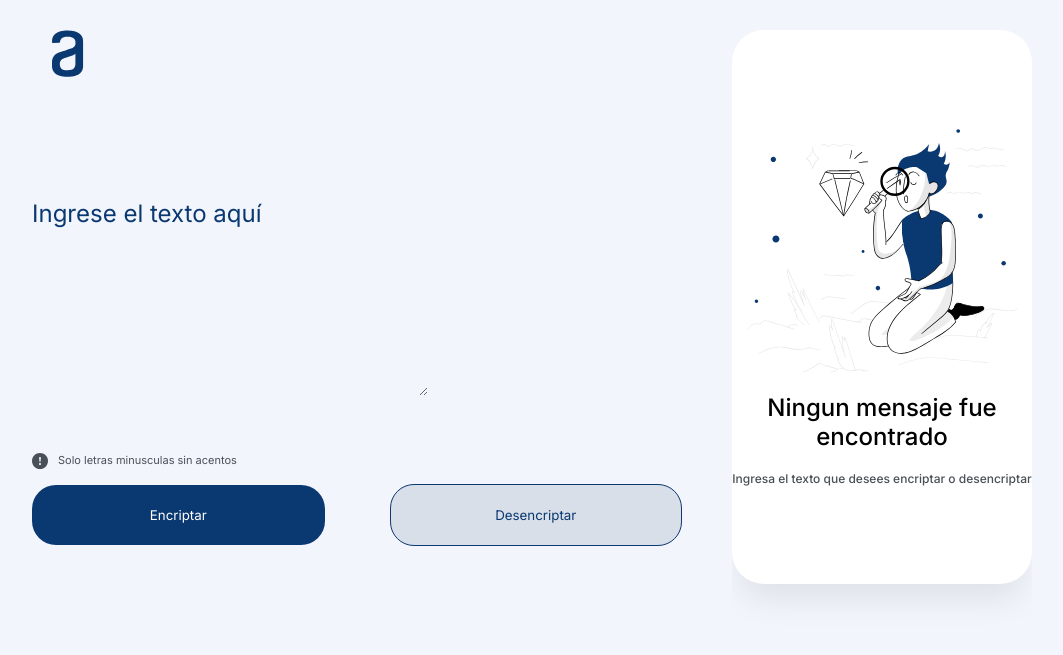
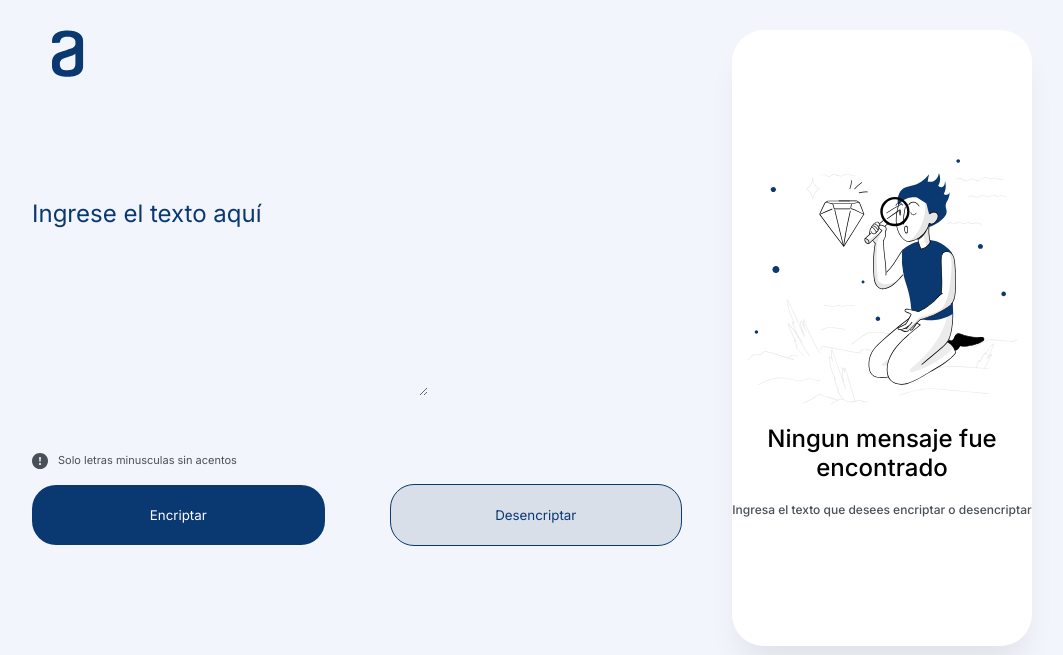
Before and after one commit to tomasaltamirano/encriptador-alura, a plain HTML site: page index.html in a window 1280 px wide. Shown: the top 655 px of the page, without its empty margins (108-1171 px from the left). Drawn offline with nearby package versions, Linux system fonts and the light colour scheme.

Commit message:
estilos de las sombras arreglados

```diff
--- a/css/styles.css
+++ b/css/styles.css
@@ -140,9 +140,11 @@ textarea::placeholder{
 .resultado{
     display: flex;
     justify-content: center;
-   width: 30%;
-   margin-top: 30px;
-   overflow: hidden;
+    width: 30%;
+    margin-top: 30px;
+    overflow: hidden;
+    border-radius: 32px;
+    box-shadow: 0px 24px 32px -8px rgba(0, 0, 0, 0.08);
 }
 
 .resultado .warning{
@@ -161,14 +163,13 @@ textarea::placeholder{
 
 .imagen-texto{
     width: 100%;
-    height: 90%;
+
     background: var(--White);
     display: flex;
     flex-direction: column;
     justify-content: center;
     align-items: center;
-    border-radius: 32px;
-    box-shadow: 0px 24px 32px -8px rgba(0, 0, 0, 0.08);
+
 }
 
 .imagen-texto img{
```
Also changed, not shown: index.html (+1 -4 lines).
